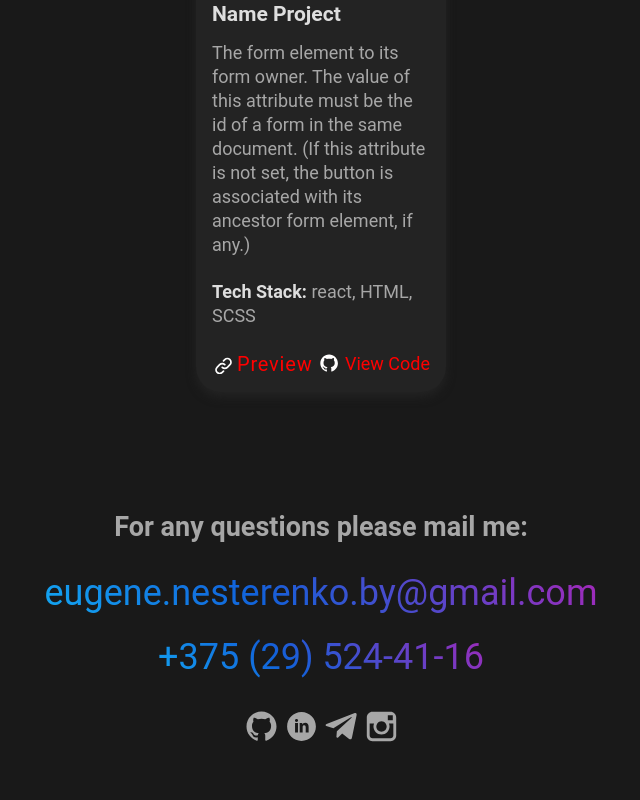
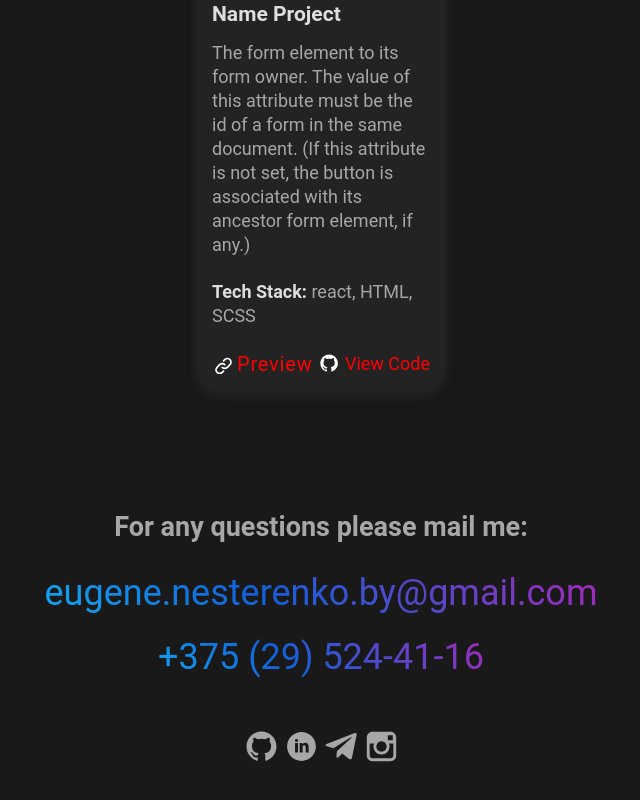
Before and after one commit to talismanchik/my_portfolio, a React (Vite) app: page / in a window 1280 px wide. Shown: the part 3130-3930 px from the top of the page, without its empty margins (319-959 px from the left). Built offline with nearby package versions, Linux system fonts and the light colour scheme.

Commit message:
correct about correct contacts

```diff
--- a/src/layout/sections/about_me/AboutMe.module.scss
+++ b/src/layout/sections/about_me/AboutMe.module.scss
@@ -60,7 +60,6 @@
               max-width: 200px;
               margin: 10px 0;
               font-size: var(--font-size-l);
-              line-height: 20px;
             }
           }
         }
--- a/src/layout/sections/contacts/Contacts.module.scss
+++ b/src/layout/sections/contacts/Contacts.module.scss
@@ -30,6 +30,6 @@
   }
 
   > :last-child {
-    margin-top: 20px;
+    margin-top: 40px;
   }
 }
```
